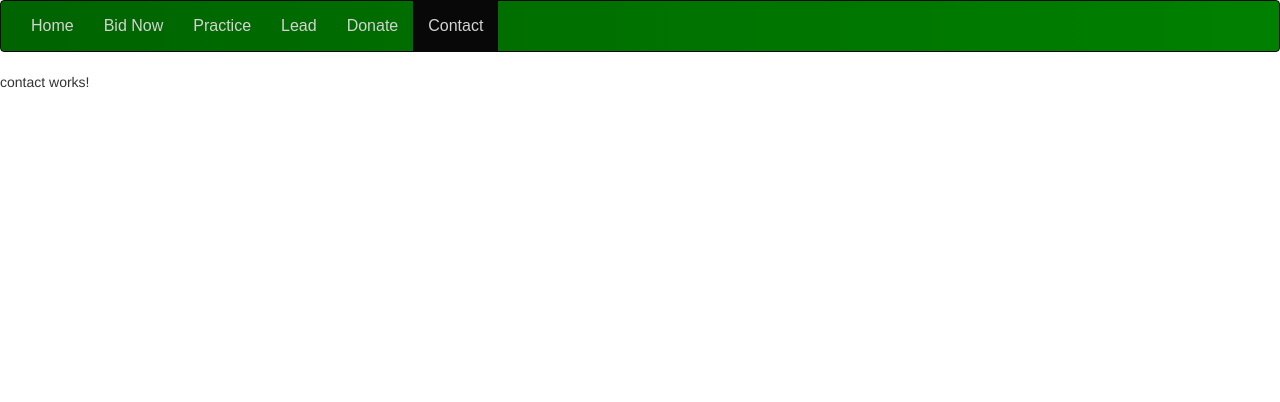
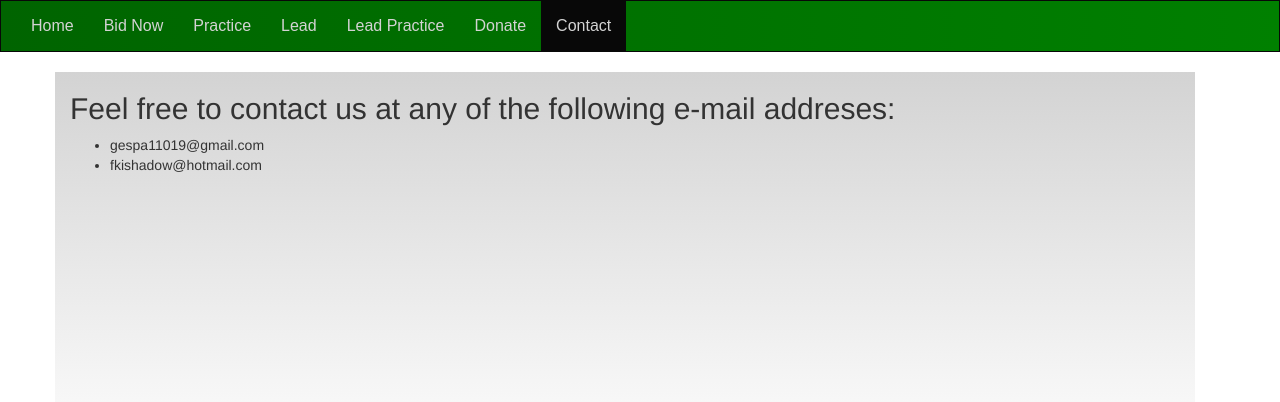
Before and after one commit to George-Spanos/Bridge-App, an Angular app: page /contact in a window 1280 px wide. Shown: the top 402 px of the page. Built offline with nearby package versions, Linux system fonts and the light colour scheme.

Commit message:
Basic set up for homepage, contract, donate

```diff
--- a/src/app/app.module.ts
+++ b/src/app/app.module.ts
@@ -15,10 +15,12 @@ import { PracticeComponent } from './practice/practice.component';
 import { DonateComponent } from './donate/donate.component';
 import { ContactComponent } from './contact/contact.component';
 import { LeadComponent } from './lead/lead.component';
+import { LeadPracticeComponent } from './lead-practice/lead-practice.component';
 const routes = [
   { path: '', component: HomepageComponent },
   { path: 'bid', component: MainSectionComponent },
   { path: 'practice', component: PracticeComponent },
+  { path: 'leadpractice', component: LeadPracticeComponent },
   { path: 'donate', component: DonateComponent },
   { path: 'contact', component: ContactComponent },
   { path: 'lead', component: LeadComponent },
@@ -35,7 +37,8 @@ const routes = [
     PracticeComponent,
     DonateComponent,
     ContactComponent,
-    LeadComponent
+    LeadComponent,
+    LeadPracticeComponent
   ],
   imports: [
     BrowserModule,
--- a/src/app/contact/contact.component.css
+++ b/src/app/contact/contact.component.css
@@ -0,0 +1,9 @@
+.page {
+  background: -webkit-linear-gradient(lightgray, white); /* For Safari 5.1 to 6.0 */
+  background: -o-linear-gradient(lightgray, white); /* For Opera 11.1 to 12.0 */
+  background: -moz-linear-gradient(lightgray, white); /* For Firefox 3.6 to 15 */
+  background: linear-gradient(lightgray, white); /* Standard syntax */
+  height: auto;
+  min-height: 400px;
+  width: 100%;
+}
--- a/src/app/contact/contact.component.html
+++ b/src/app/contact/contact.component.html
@@ -1,3 +1,11 @@
-<p>
-  contact works!
-</p>
+<div class="container">
+  <div class="row page">
+    <div class="col-xs-12">
+        <h2>Feel free to contact us at any of the following e-mail addreses:  </h2>
+        <ul>
+          <li>gespa11019@gmail.com</li>
+          <li>fkishadow@hotmail.com</li>
+        </ul>
+    </div>
+  </div>
+</div>
--- a/src/app/donate/donate.component.css
+++ b/src/app/donate/donate.component.css
@@ -0,0 +1,9 @@
+.page {
+  background: -webkit-linear-gradient(lightgray, white); /* For Safari 5.1 to 6.0 */
+  background: -o-linear-gradient(lightgray, white); /* For Opera 11.1 to 12.0 */
+  background: -moz-linear-gradient(lightgray, white); /* For Firefox 3.6 to 15 */
+  background: linear-gradient(lightgray, white); /* Standard syntax */
+  height: auto;
+  min-height: 400px;
+  width: 100%;
+}
--- a/src/app/donate/donate.component.html
+++ b/src/app/donate/donate.component.html
@@ -1,3 +1,7 @@
-<p>
-  donate works!
-</p>
+<div class="container">
+  <div class="row page">
+    <div class="col-xs-12">
+      <h2>You can support us by donating on this paypal e-mail: fkishadow@hotmail.com </h2>
+    </div>
+  </div>
+</div>
--- a/src/app/header/header.component.css
+++ b/src/app/header/header.component.css
@@ -6,3 +6,6 @@
 #menu-item:hover {
   color: white;
 }
+.navbar {
+  border-radius: 0px;
+}
--- a/src/app/header/header.component.html
+++ b/src/app/header/header.component.html
@@ -9,6 +9,8 @@
             <a id="menu-item" routerLink="/practice">Practice</a> </li>
           <li style="cursor:pointer" routerLinkActive="active">
             <a id="menu-item" routerLink="/lead">Lead</a></li>
+            <li style="cursor:pointer" routerLinkActive="active">
+                <a id="menu-item" routerLink="/leadpractice">Lead Practice</a></li>
           <li style="cursor:pointer" routerLinkActive="active">
             <a id="menu-item" routerLink="/donate">Donate</a></li>
           <li style="cursor:pointer" routerLinkActive="active">
--- a/src/app/homepage/homepage.component.css
+++ b/src/app/homepage/homepage.component.css
@@ -0,0 +1,30 @@
+.bridgeImg {
+  background-image: url(https://static.independent.co.uk/s3fs-public/thumbnails/image/2015/05/02/23/7-Bridge-Card-Rex.jpg);
+  min-height: 600px;
+  min-width: 100%;
+  height: 100%;
+  background-size: contain;
+  background-repeat: no-repeat;
+  -webkit-background-size:cover;
+  -moz-background-size:cover;
+  -o-background-size:cover;
+  box-sizing: border-box;
+}
+.intro {
+  display:flex;
+  justify-content: center;
+  background-color: rgba(253, 253, 253, 0.70);
+  margin: 15% auto;
+  width: 50%;
+  height: auto;
+  max-height: 70%;
+  padding: 10px;
+  border-radius: 2px;
+  position: relative;
+}
+.sliderText {
+  margin-left: 2px;
+  color: black;
+  font-weight: bold;
+  font-size: 20px;
+}
--- a/src/app/homepage/homepage.component.html
+++ b/src/app/homepage/homepage.component.html
@@ -1,3 +1,12 @@
-<p>
-  homepage works!
-</p>
+<div class="container bridgeImg" >
+<div class="row">
+  <div class="col-xs-12 ">
+    <div class="intro">
+     <span class="sliderText"><p>Bridge Teacher is an app that helps you get better at Bridge.</p>
+    <p>You can practice your bidding skills on completely random hands, while being able to read other peoples' answers, after your submission!</p>
+    <p>There will be more sections that will involve Lead Practicing.</p>
+    </span>
+    </div>
+  </div>
+</div>
+</div>
--- /dev/null
+++ b/src/app/lead-practice/lead-practice.component.html
@@ -0,0 +1,3 @@
+<p>
+  lead-practice works!
+</p>
--- /dev/null
+++ b/src/app/lead-practice/lead-practice.component.ts
@@ -0,0 +1,15 @@
+import { Component, OnInit } from '@angular/core';
+
+@Component({
+  selector: 'app-lead-practice',
+  templateUrl: './lead-practice.component.html',
+  styleUrls: ['./lead-practice.component.css']
+})
+export class LeadPracticeComponent implements OnInit {
+
+  constructor() { }
+
+  ngOnInit() {
+  }
+
+}
```
Also changed, not shown: src/app/lead-practice/lead-practice.component.css (added), 17 other files (tests, documents, lock files or other folders).
